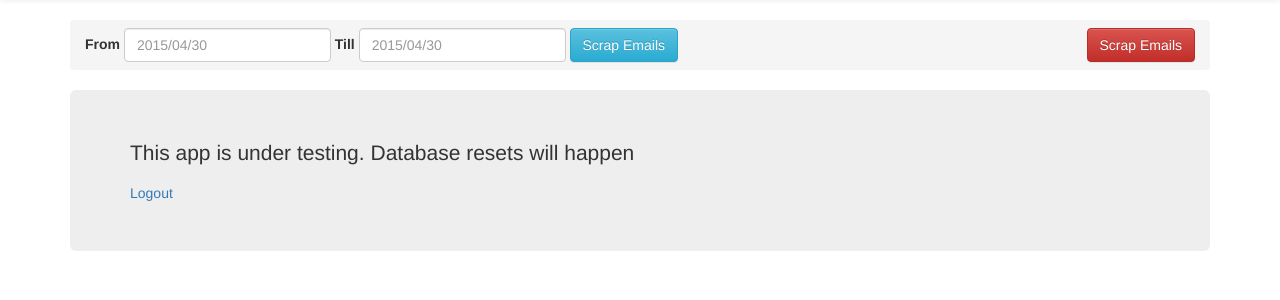
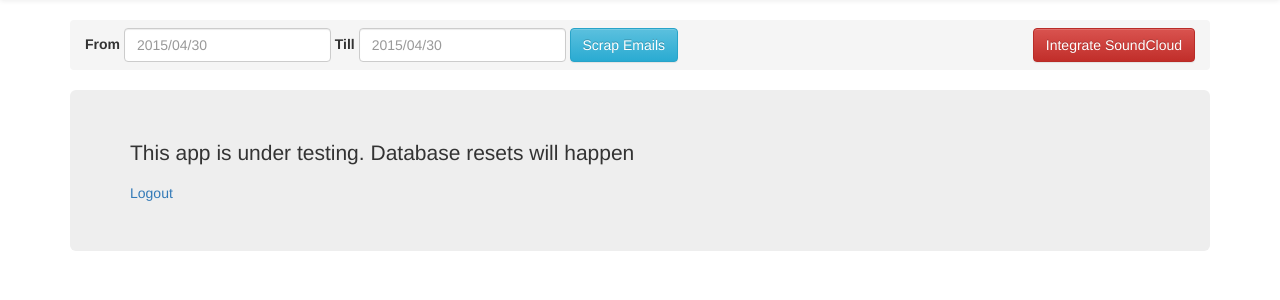
Before and after one commit to jamesfebin/gsoundscrap, a Django app: page / in a window 1280 px wide. Shown: the part 51-351 px from the top of the page. Run offline with Django 3.2, Linux system fonts and the light colour scheme; a user stored in the database is signed in; parts of the project's set-up code (start-up, migrations or seed data) failed here and were passed over; some libraries are stand-ins or nearby versions.

Commit message:
SoundCloud Added

```diff
--- a/templates/home.html
+++ b/templates/home.html
@@ -73,7 +73,7 @@
   </div>
 
   <a  id="scrapMails" class="btn btn-info">Scrap Emails</a>
-  <a  style="float:right" href="{% url 'social:begin' 'soundcloud' %}?next={{ request.path }}" class="btn btn-danger">Scrap Emails</a>
+  <a  style="float:right" href="{% url 'social:begin' 'soundcloud' %}?next={{ request.path }}" class="btn btn-danger">Integrate SoundCloud</a>
 </form>
 </ol>
 
```
